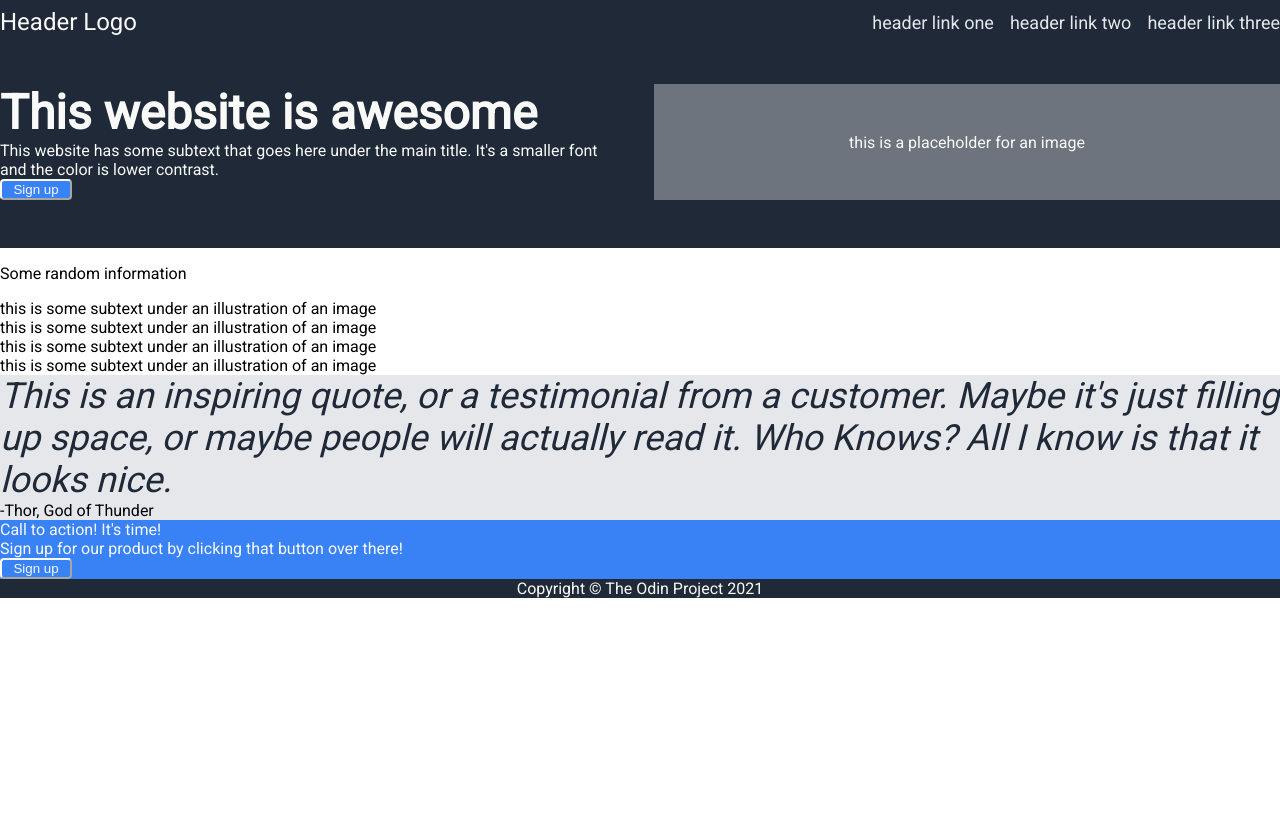
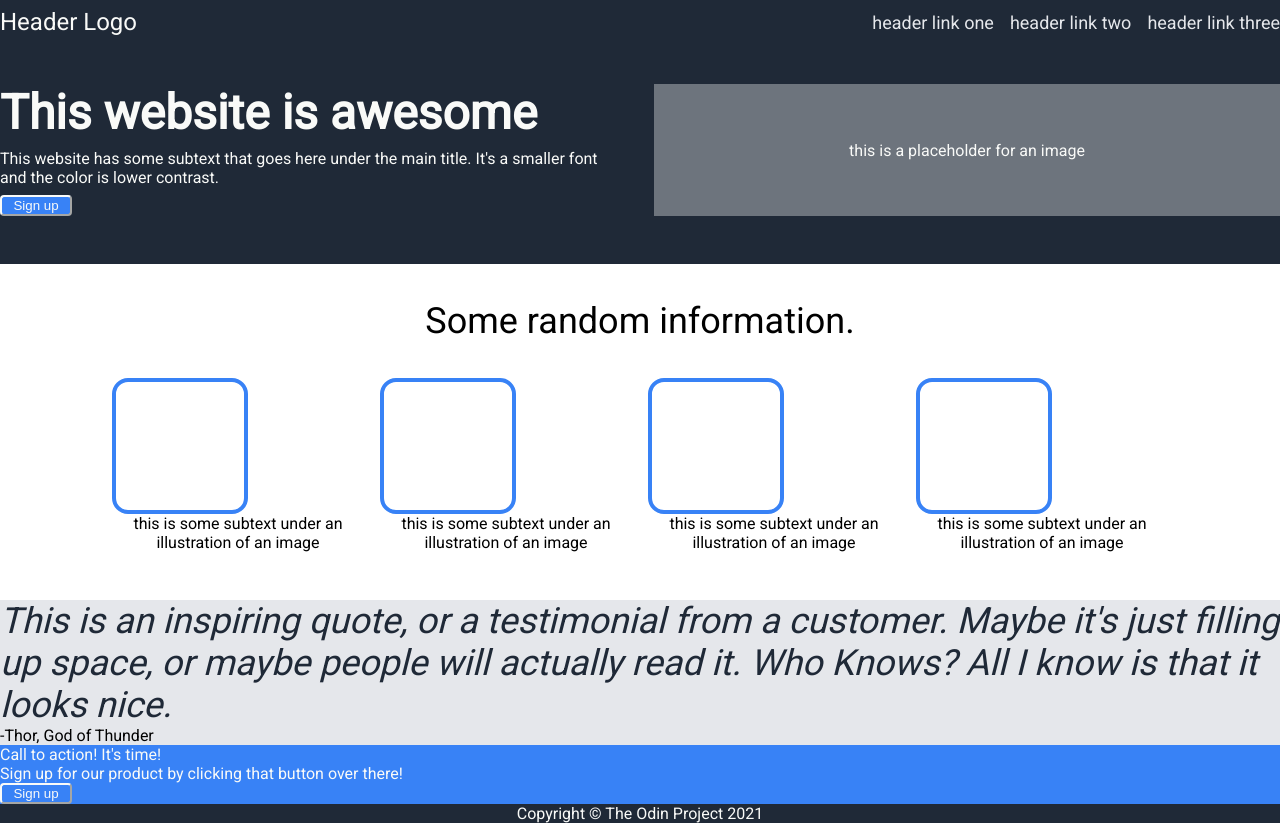
Before and after one commit to rmcclintick/Landing-Page, a plain HTML site: page index.html in a window 1280 px wide. Before the commit the page ends 800 px from the top, so only its background shows below. Drawn offline with Linux system fonts and the light colour scheme.

Commit message:
Styled Indormation section

```diff
--- a/index.html
+++ b/index.html
@@ -32,23 +32,26 @@
         </div>
 
         <div class="info">
-            <p class="info-header">Some random information</p>
+            <p class="info-header">Some random information.</p>
+            <div class="info-container">
                 <div>
                     <div class="picture"></div>
-                <div>this is some subtext under an illustration of an image</div>
+                    <div class="info-text">this is some subtext under an illustration of an image</div>
                 </div>
                 <div>
                     <div class="picture"></div>
-                <div>this is some subtext under an illustration of an image</div>
+                    <div class="info-text">this is some subtext under an illustration of an image</div>
                 </div>
                 <div>
                     <div class="picture"></div>
-                <div>this is some subtext under an illustration of an image</div>
+                    <div class="info-text">this is some subtext under an illustration of an image</div>
                 </div>
                 <div>
                     <div class="picture"></div>
-                <div>this is some subtext under an illustration of an image</div>
+                    <div class="info-text">this is some subtext under an illustration of an image</div>
                 </div>
+            </div>
+
         </div>
 
         <div class="quote">
--- a/styles.css
+++ b/styles.css
@@ -51,6 +51,7 @@ a {
     flex: 1;
     display: flex;
     flex-direction: column;
+    gap: 8px;
 }
 
 .hero-right {
@@ -58,7 +59,33 @@ a {
     display: flex;
     justify-content: center;
     align-items: center;
-    background-color: #6d747d
+    background-color: #6d747d;
+}
+
+.info {
+    padding-left: 112px;
+    padding-right: 112px;
+    padding-bottom: 48px;
+}
+
+.info-header {
+    text-align: center;
+    font-size: 36px;
+}
+
+.info-container {
+    display: flex;
+    gap: 16px;
+    text-align: center;
+}
+
+.picture {
+    width: 128px;
+    height: 128px;
+    border: 4px solid;
+    border-color: #3882F6;
+    border-radius: 16px;
+    text-align: center;
 }
 
 .quote {
```
Lines whose indentation alone changed are shown as unchanged.
